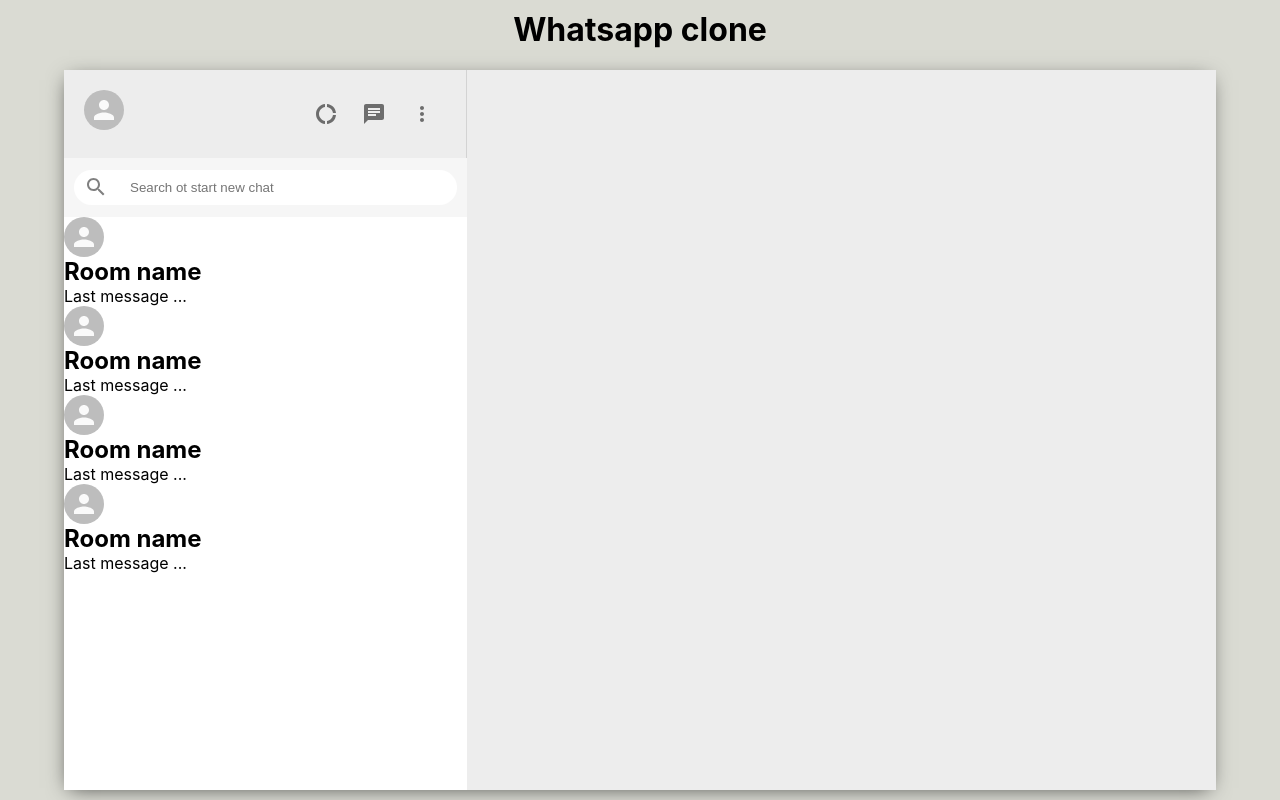
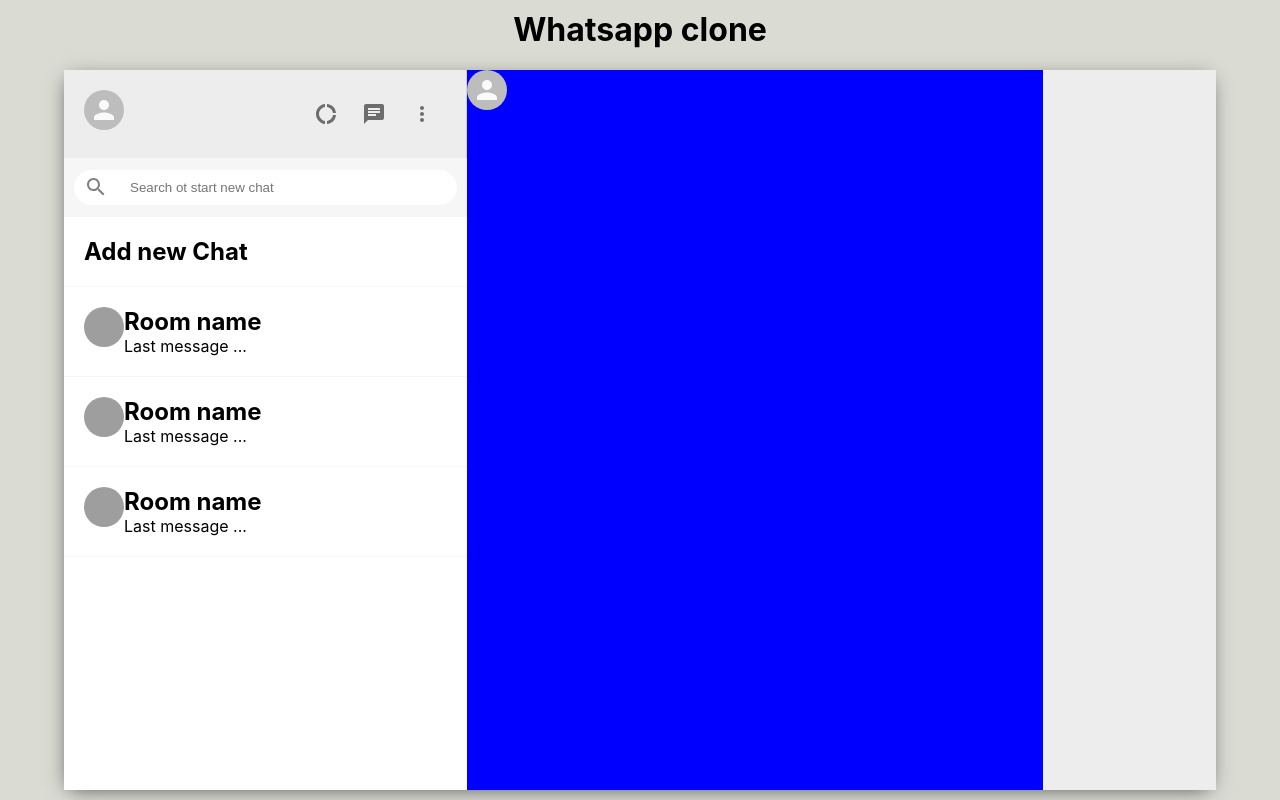
Before and after one commit to jmuema/Whatsapp-clone, a React (Create React App) app: page / in a window 1280 px wide. Built offline with nearby package versions, Linux system fonts and the light colour scheme; grey boxes are pictures that could not be loaded.

Commit message:
created the chat component

```diff
--- a/src/App.js
+++ b/src/App.js
@@ -1,6 +1,7 @@
 import React from "react";
 import './App.css';
 import Sidebar from "./Sidebar";
+import Chat from './Chat';
 
 function App() {
   return (
@@ -9,6 +10,7 @@
      <h1>Whatsapp clone </h1>
      <div className="app__body">
    < Sidebar />
+   <Chat/>
      {/* Chat */}
 
 
--- /dev/null
+++ b/src/Chat.css
@@ -0,0 +1,4 @@
+.chat {
+    flex: 0.5;
+    background-color: blue;
+}
--- /dev/null
+++ b/src/Chat.js
@@ -0,0 +1,22 @@
+import { Avatar } from '@material-ui/core';
+import React from 'react';
+import "./Chat.css"
+
+function Chat() {
+    return (
+        <div className="chat" >
+            <div className="chat__header">
+                <Avatar/>
+            </div>
+            <div className="chat__body">
+
+            </div>
+            <div className="chat__footer">
+
+            </div>
+
+        </div>
+    )
+}
+
+export default Chat
--- a/src/Sidebar.js
+++ b/src/Sidebar.js
@@ -39,7 +39,7 @@
 
             </div>
             <div className="sidebar__chats">
-            <SidebarChat/>
+            <SidebarChat addNewChat />
             <SidebarChat/>
             <SidebarChat/>
             <SidebarChat/>
--- a/src/SidebarChat.css
+++ b/src/SidebarChat.css
@@ -0,0 +1,16 @@
+.sidebarChat {
+    display: flex;
+    padding: 20px;
+    cursor: pointer;
+    border-bottom: 1px solid #f6f6f6;
+}
+.sidebarChat:hover {
+    background-color: #ebebeb;
+}
+.sidebarChat_info {
+    margin-left: 15px;
+}
+.sidebarChat_info > h2 {
+    font-size: 16px;
+    margin-bottom: 8px;
+}
--- a/src/SidebarChat.js
+++ b/src/SidebarChat.js
@@ -1,17 +1,34 @@
 import { Avatar } from '@material-ui/core';
-import React from 'react';
+import React, { useEffect, useState } from 'react';
 import "./SidebarChat.css";
 
-function SidebarChat() {
-    return (
-        <div className="sidebar__Chats" >
-            <Avatar />
+function SidebarChat({ addNewChat }) {
+    const [seed, setSeed] = useState("");
+
+    useEffect (()=> {
+        setSeed(Math.floor(Math.random() * 5000));
+    }, []);
+
+    const createChat = () => {
+        const roomName = prompt("Please enter name for chat");
+        if (roomName) {
+
+        }
+    };
+
+    return !addNewChat ? (
+        <div className="sidebarChat" >
+            <Avatar src={`https://avatars.dicebear.com/api/human/${seed}.svg`} />
             <div className="sidebarChat__info">
                 <h2>Room name</h2>
                 <p>Last message ...</p>
                 </div>
         </div>
-    )
+    ): (
+        <div onClick={createChat} className="sidebarChat">
+            <h2>Add new Chat</h2>
+        </div>
+    );
 }
 
 export default SidebarChat
```
Also changed, not shown: 1 other file (tests, documents, lock files or other folders).
